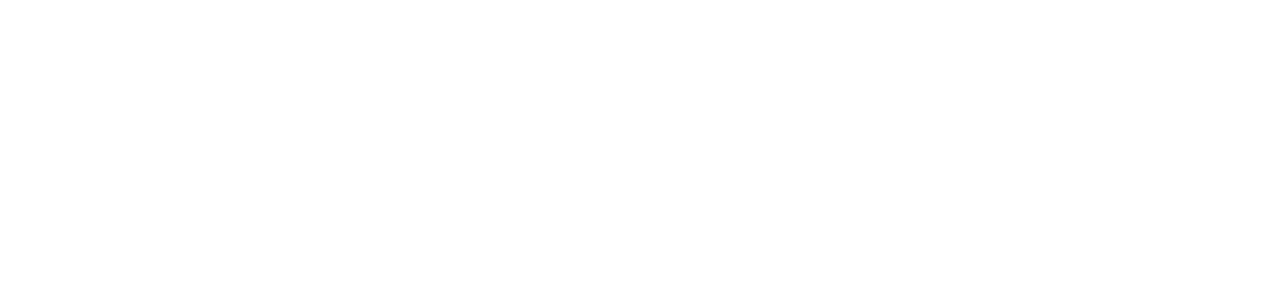
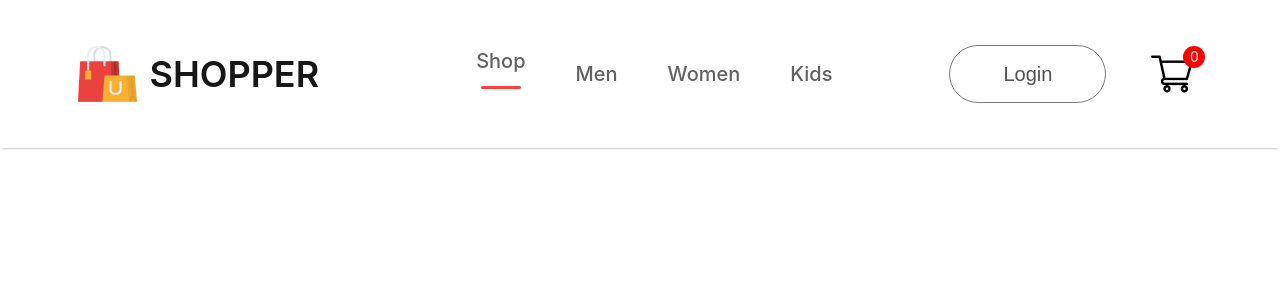
Before and after one commit to JanithKE/E-Commerce-App, a React (Create React App) app: page / in a window 1280 px wide. Shown: the top 300 px of the page. Built offline with nearby package versions, Linux system fonts and the light colour scheme.

Commit message:
navbar creted

```diff
--- a/src/Components/Navbar/Navbar.css
+++ b/src/Components/Navbar/Navbar.css
@@ -0,0 +1,83 @@
+
+.navbar{
+    display: flex;
+    justify-content: space-around;
+    padding: 16px;
+    box-shadow: 0 1px 3px -2px black;
+}
+
+.nav-logo{
+    display: flex;
+    align-items: center;
+    gap: 10px;
+}
+
+.nav-logo p{
+    color: #171717;
+    font-size: 36px;
+    font-weight: 600;
+}
+
+.nav-menu{
+    display: flex;
+    align-items: center;
+    list-style: none;
+    gap: 50px;
+    color: #626262;
+    font-size: 20px;
+    font-weight: 500;
+}
+
+.nav-menu li{
+    display: flex;
+    flex-direction: column;
+    align-items: center;
+    justify-content: center;
+    gap: 3px;
+    cursor: pointer;
+}
+
+.nav-menu hr{
+    border: none;
+    width: 80%;
+    height: 3px;
+    border-radius: 10px;
+    background: #ff4141;
+}
+
+.nav-login-cart{
+    display: flex;
+    align-items: center;
+    gap: 45px;
+}
+
+.nav-login-cart button{
+    width: 157px;
+    height: 58px;
+    outline: none;
+    border: 1px solid #7a7a7a;
+    border-radius: 75px;
+    color: #515151;
+    font-size: 20px;
+    font-weight: 500;
+    background: white;
+    cursor: pointer;
+}
+
+.nav-login-cart button:active{
+    background: #f3f3f3;
+}
+
+.nav-cart-count{
+    width: 22px;
+    height: 22px;
+    display: flex;
+    justify-content: center;
+    align-items: center;
+    margin-top: -35px;
+    margin-left: -55px;
+    border-radius: 11px;
+    font-size: 14px;
+    background: red;
+    color: white;
+}
--- a/src/Components/Navbar/Navbar.jsx
+++ b/src/Components/Navbar/Navbar.jsx
@@ -1,10 +1,31 @@
 import React from 'react'
 import './Navbar.css'
+
+import logo from '../Assets/logo.png'
+import cart_icon from '../Assets/cart_icon.png'
 
 const Navbar = () => {
   return (
 
     <div className='navbar'>
+
+       <div className="nav-logo">
+            <img src={logo} alt="" />
+            <p>SHOPPER</p>
+       </div>
+
+       <ul className="nav-menu">
+            <li>Shop<hr/></li>
+            <li>Men</li>
+            <li>Women</li>
+            <li>Kids</li>
+       </ul>
+
+       <div className="nav-login-cart">
+            <button>Login</button>
+            <img src={cart_icon} alt="" />
+            <div className="nav-cart-count">0</div>
+       </div>
 
     </div>
 
```
